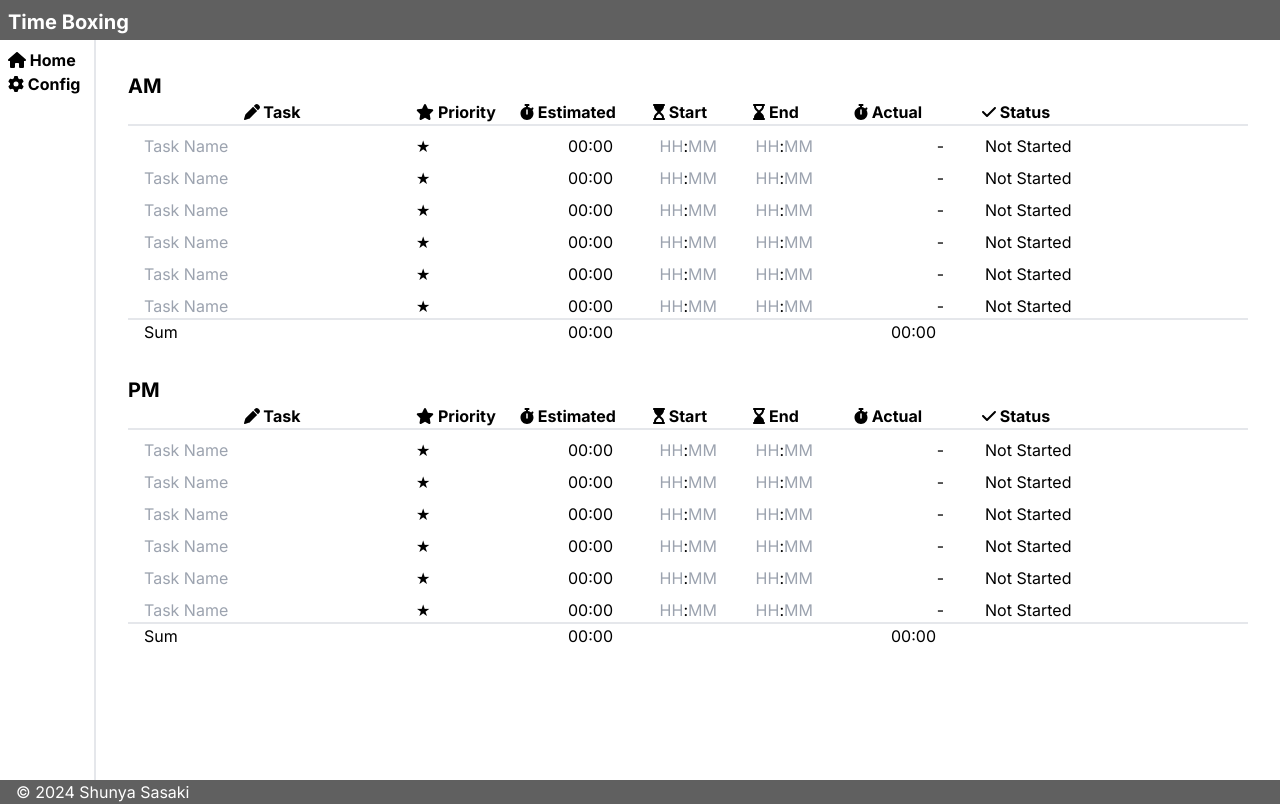
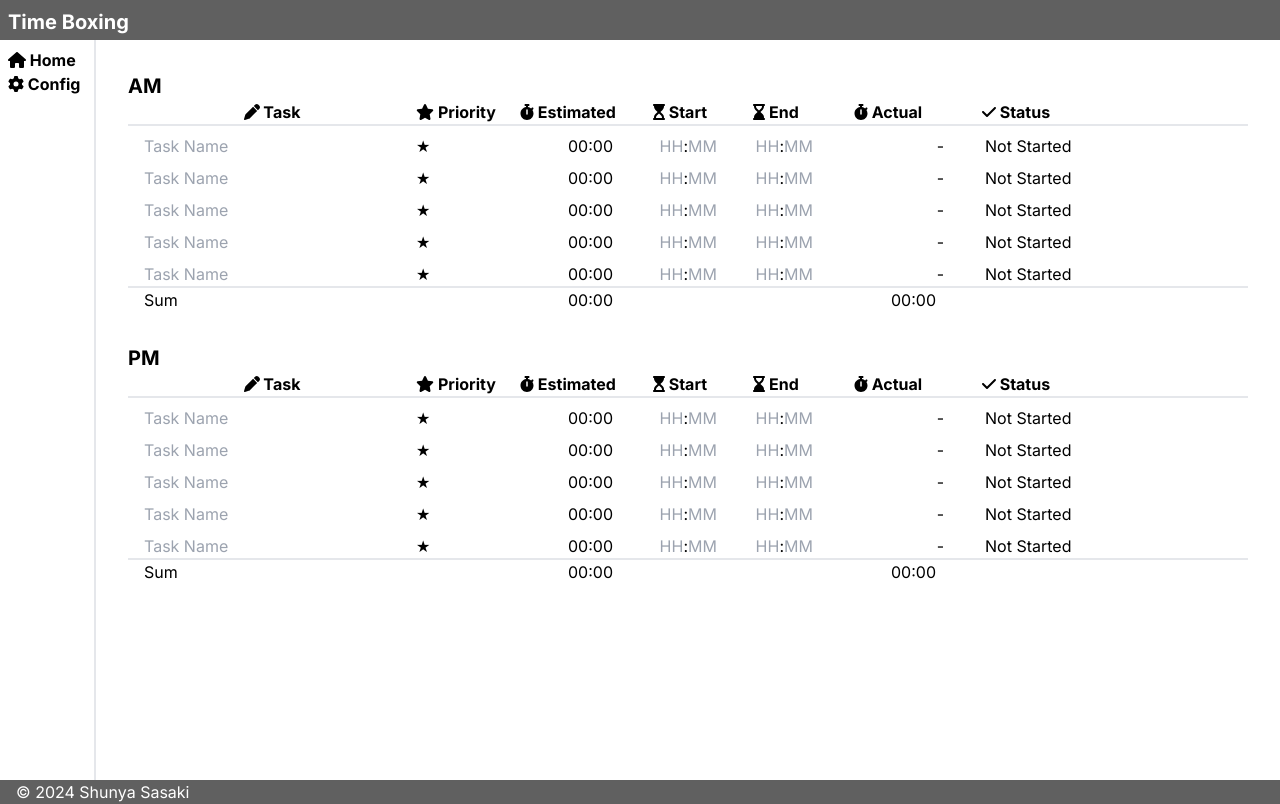
Before and after one commit to shunya-sasaki/timeboxing-app, a Next.js app: page / in a window 1280 px wide. Built offline with nearby package versions, Linux system fonts and the light colour scheme.

Commit message:
Fix a bug that cannot calculate actual times

```diff
--- /dev/null
+++ b/app/components/tasktable/Task.tsx
@@ -0,0 +1,25 @@
+import { useTask } from "@/app/hooks/useTask";
+
+export const Task = () => {
+  const {
+    jsxTaskName,
+    jsxTaskPriority,
+    jsxEstimatedTime,
+    jsxStartTime,
+    jsxEndTime,
+    jsxActualTime,
+    jsxTaskStatus,
+  } = useTask();
+
+  return (
+    <div className="flex flex-row pt-2">
+      <div className="w-64 ml-4">{jsxTaskName}</div>
+      <div className="w-20 ml-4 text-left">{jsxTaskPriority}</div>
+      <div className="w-28 ml-4 text-right">{jsxEstimatedTime}</div>
+      <div className="w-20 ml-4 text-right">{jsxStartTime}</div>
+      <div className="w-20 ml-4 text-right">{jsxEndTime}</div>
+      <div className="w-28 ml-4 text-right">{jsxActualTime}</div>
+      <div className="w-28 ml-4 text-right">{jsxTaskStatus}</div>
+    </div>
+  );
+};
--- a/app/components/tasktable/TaskTable.tsx
+++ b/app/components/tasktable/TaskTable.tsx
@@ -6,17 +6,16 @@ import { faStopwatch } from "@fortawesome/free-solid-svg-icons";
 import { faHourglassStart } from "@fortawesome/free-solid-svg-icons";
 import { faHourglassEnd } from "@fortawesome/free-solid-svg-icons";
 import { faCheck } from "@fortawesome/free-solid-svg-icons";
-
-import { CreateTask } from "../../hooks/CreateTask";
+import { useTask } from "@/app/hooks/useTask";
+import { Task } from "./Task";
 
 export const TaskTable = () => {
   const [tasks, setTasks] = useState([
-    CreateTask(),
-    CreateTask(),
-    CreateTask(),
-    CreateTask(),
-    CreateTask(),
-    CreateTask(),
+    useTask(),
+    useTask(),
+    useTask(),
+    useTask(),
+    useTask(),
   ]);
   return (
     <div className="flex flex-col">
@@ -45,19 +44,7 @@ export const TaskTable = () => {
       </div>
       <div className="border-b-2">
         {tasks.map((task, index) => {
-          return (
-            <div key={"task-" + index} className="flex flex-row pt-2">
-              <div className="w-64 ml-4">{task.jsxTaskName}</div>
-              <div className="w-20 ml-4 text-left">{task.jsxTaskPriority}</div>
-              <div className="w-28 ml-4 text-right">
-                {task.jsxEstimatedTime}
-              </div>
-              <div className="w-20 ml-4 text-right">{task.jsxStartTime}</div>
-              <div className="w-20 ml-4 text-right">{task.jsxEndTime}</div>
-              <div className="w-28 ml-4 text-right">{task.jsxActualTime}</div>
-              <div className="w-28 ml-4 text-right">{task.jsxTaskStatus}</div>
-            </div>
-          );
+          return <Task key={"task-" + index} />;
         })}
       </div>
       <div className="flex flex-row">
--- a/app/components/tasktable/TaskTime.tsx
+++ b/app/components/tasktable/TaskTime.tsx
@@ -11,7 +11,6 @@ export const TaskTime = (props: {
     <div>
       <input
         type="text"
-        value={hour}
         step={1}
         onChange={(e) => setHour(parseInt(e.target.value))}
         className=" w-6 text-right"
@@ -20,7 +19,6 @@ export const TaskTime = (props: {
       :
       <input
         type="text"
-        value={minute}
         step={15}
         onChange={(e) => setMinute(parseInt(e.target.value))}
         className=" w-8"
--- a/app/hooks/CreateTask.tsx
+++ b/app/hooks/useTask.tsx
@@ -8,7 +8,7 @@ import { ActualTime } from "../components/tasktable/ActualTime";
 import { TaskStatus } from "../components/tasktable/TaskStatus";
 import { calcActualTime } from "../utils/calcActualTime";
 
-export const CreateTask = () => {
+export const useTask = () => {
   const [name, setName] = useState("");
   const [priority, setPriority] = useState("★️");
   const [estimatedTime, setEstimatedTime] = useState<string | undefined>(
@@ -70,10 +70,22 @@ export const CreateTask = () => {
     }
   }, [startHour, startMinute, endHour, endMinute]);
 
-  const task = {
-    name,
-    priority,
-    estimatedTime,
+  const createTask = () => {
+    const task = {
+      name,
+      priority,
+      estimatedTime,
+      jsxTaskName,
+      jsxTaskPriority,
+      jsxEstimatedTime,
+      jsxStartTime,
+      jsxEndTime,
+      jsxActualTime,
+      jsxTaskStatus,
+    };
+    return task;
+  };
+  return {
     jsxTaskName,
     jsxTaskPriority,
     jsxEstimatedTime,
@@ -82,6 +94,4 @@ export const CreateTask = () => {
     jsxActualTime,
     jsxTaskStatus,
   };
-
-  return task;
 };
```
